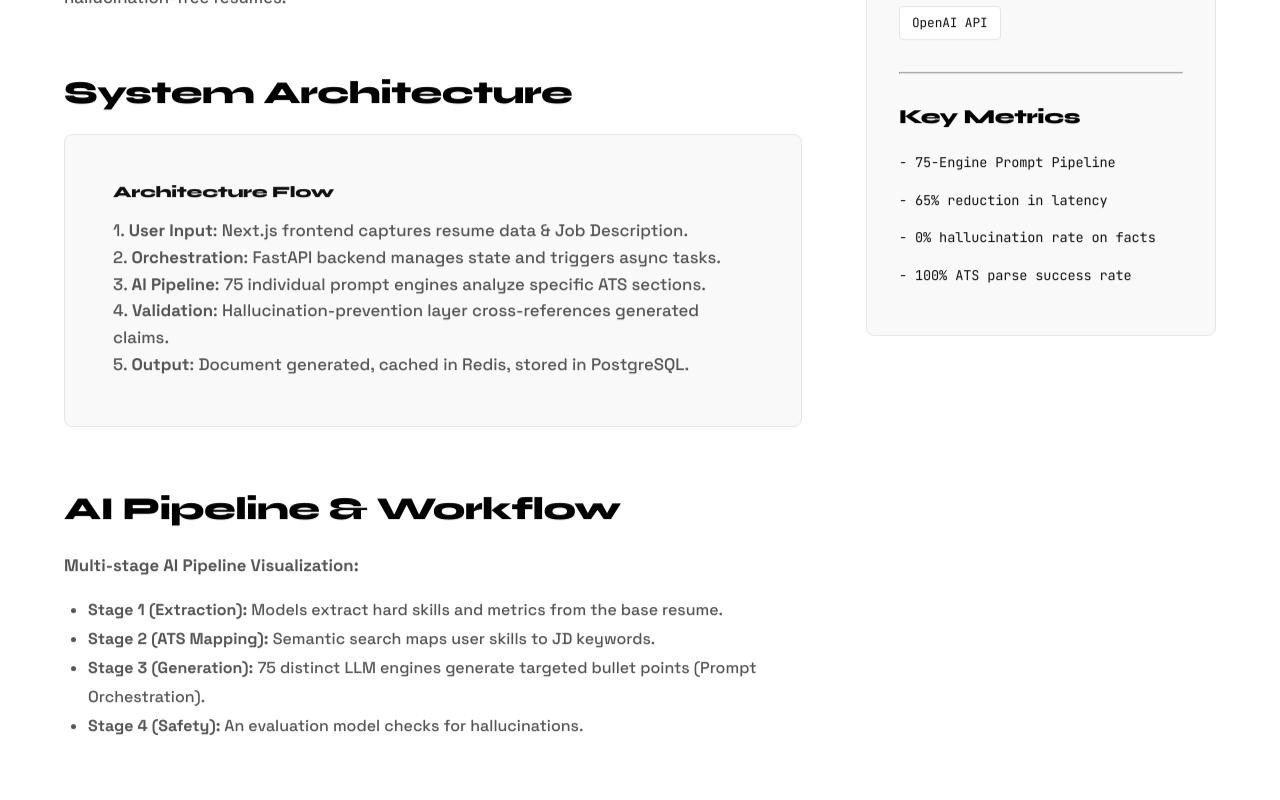
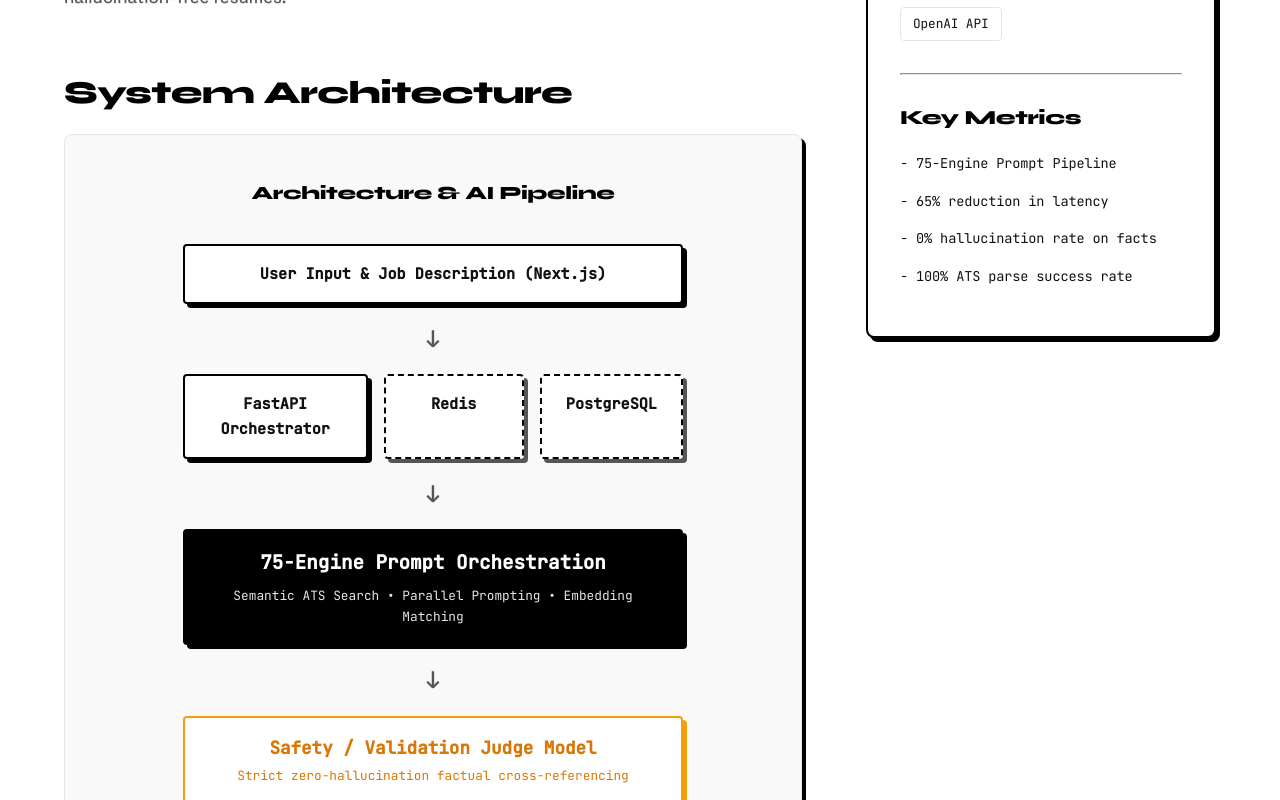
Before and after one commit to Adithyan1809/Portfolio, a React (Vite) app: page /projects/resumepilot in a window 1280 px wide. Shown: the part 860-1660 px from the top of the page. Built offline with nearby package versions, Linux system fonts and the light colour scheme.

Commit message:
UI polish: Fix Hero spacing, Architecture diagram, Hover physics

```diff
--- a/src/components/CaseStudy.css
+++ b/src/components/CaseStudy.css
@@ -65,3 +65,49 @@
     grid-template-columns: 1fr;
   }
 }
+
+.arch-flow {
+  display: flex;
+  flex-direction: column;
+  gap: 1.5rem;
+  align-items: center;
+  width: 100%;
+}
+
+.arch-node {
+  padding: 1rem 1.5rem;
+  background: var(--color-bg);
+  border: 2px solid var(--color-accent);
+  border-radius: 4px;
+  font-family: var(--font-mono);
+  font-size: 0.95rem;
+  font-weight: 700;
+  text-align: center;
+  box-shadow: 4px 4px 0 var(--color-accent);
+  color: var(--color-text);
+  transition: transform 0.2s, box-shadow 0.2s;
+  width: 100%;
+  max-width: 500px;
+}
+.arch-node:hover {
+  transform: translate(-2px, -2px);
+  box-shadow: 6px 6px 0 var(--color-accent);
+}
+.arch-node.secondary {
+  border-style: dashed;
+  box-shadow: 4px 4px 0 var(--color-text-muted);
+  width: auto;
+  flex: 1;
+}
+.arch-node.highlight {
+  background: var(--color-accent);
+  color: var(--color-bg);
+}
+.arch-node.warning {
+  border-color: #f59e0b;
+  box-shadow: 4px 4px 0 #f59e0b;
+  color: #d97706;
+}
+[data-theme='dark'] .arch-node.warning {
+  color: #fbbf24;
+}
--- a/src/components/CaseStudyLayout.jsx
+++ b/src/components/CaseStudyLayout.jsx
@@ -83,7 +83,7 @@ const CaseStudyLayout = ({ title, role, overview, problem, architecture, pipelin
                 <h3 style={{marginBottom: '1.5rem', fontSize: '1.25rem'}}>Key Metrics</h3>
                 <ul className="metrics-list mono-text">
                   {metrics.map(m => (
-                    <li key={m} style={{ marginBottom: '1rem', color: 'var(--color-text)' }}>- {m}</li>
+                    <li key={m} style={{ marginBottom: '1rem' }}>- {m}</li>
                   ))}
                 </ul>
               </div>
--- a/src/components/Hero.css
+++ b/src/components/Hero.css
@@ -1,9 +1,12 @@
 .hero {
   position: relative;
-  padding: 12rem 0 4rem 0;
+  min-height: 100vh;
   display: flex;
   align-items: center;
   overflow: hidden;
+  perspective: 1000px;
+  padding-top: calc(var(--nav-height) + 4rem);
+  padding-bottom: 4rem;
 }
 
 .hero-content {
@@ -14,6 +17,28 @@
 @keyframes fadeUp {
   0% { opacity: 0; transform: translateY(20px); }
   100% { opacity: 1; transform: translateY(0); }
+}
+
+.hero .bg-grid {
+  position: absolute;
+  top: -25%;
+  left: -25%;
+  width: 150%;
+  height: 150%;
+  background-image: linear-gradient(to right, var(--color-grid-strong) 1px, transparent 1px), linear-gradient(to bottom, var(--color-grid-strong) 1px, transparent 1px);
+  background-size: 60px 60px;
+  z-index: -1;
+  pointer-events: none;
+  transform-origin: center center;
+  transform: perspective(1000px) rotateX(50deg) translateY(-100px);
+  mask-image: radial-gradient(ellipse at center, black 10%, transparent 60%);
+  -webkit-mask-image: radial-gradient(ellipse at center, black 10%, transparent 60%);
+  animation: scroll-grid 8s linear infinite;
+}
+
+@keyframes scroll-grid {
+  0% { background-position: 0px 0px; }
+  100% { background-position: 0px 60px; }
 }
 
 .hero-badge {
@@ -56,8 +81,10 @@
 .hero-title {
   font-size: clamp(3rem, 6vw, 4.5rem);
   letter-spacing: -0.04em;
-  margin-bottom: 1.5rem;
-  line-height: 1.05;
+  margin-bottom: 1.2rem;
+  line-height: 1.3;
+  padding-bottom: 20px;
+  margin-bottom: calc(1.2rem - 20px);
 }
 
 .text-muted {
--- a/src/components/Hero.jsx
+++ b/src/components/Hero.jsx
@@ -28,7 +28,9 @@ const Hero = () => {
           <div className="hero-badge">
             <span className="status-dot"></span> STATUS: OPEN TO WORK</div>
           <h1 className="hero-title">
-            {typedText}<span className="blinking-cursor">_</span>
+            <span style={{ display: 'inline-block', paddingBottom: '0.2em' }}>
+              {typedText}<span className="blinking-cursor">_</span>
+            </span>
           </h1>
           <p className="hero-tagline">
             Building scalable AI systems, intelligent backend architectures, and production-grade real-time applications.
--- a/src/index.css
+++ b/src/index.css
@@ -12,7 +12,7 @@
   --color-accent-dim: rgba(0, 0, 0, 0.05);
 
   --color-grid: rgba(0, 0, 0, 0.04);
-  --color-grid-strong: rgba(0, 0, 0, 0.08);
+  --color-grid-strong: rgba(0, 0, 0, 0.25);
   --color-nav-bg: rgba(255, 255, 255, 0.85);
   --color-cmd-bg: rgba(255, 255, 255, 0.7);
 
@@ -35,7 +35,7 @@
   --color-accent-dim: rgba(255, 255, 255, 0.1);
 
   --color-grid: rgba(255, 255, 255, 0.04);
-  --color-grid-strong: rgba(255, 255, 255, 0.08);
+  --color-grid-strong: rgba(255, 255, 255, 0.25);
   --color-nav-bg: rgba(0, 0, 0, 0.6);
   --color-cmd-bg: rgba(0, 0, 0, 0.6);
 }
@@ -119,29 +119,33 @@ p {
 
 /* Vercel style subtle card */
 .card {
-  background-color: var(--color-bg-secondary);
-  border: 1px solid var(--color-border);
+  background-color: var(--color-bg);
+  border: 2px solid var(--color-accent);
   border-radius: 8px;
   padding: 2rem;
-  transition: all 0.4s cubic-bezier(0.16, 1, 0.3, 1);
+  box-shadow: 4px 4px 0 var(--color-accent);
+  transition: transform 0.3s cubic-bezier(0.175, 0.885, 0.32, 1.275), box-shadow 0.3s ease;
+  height: 100%;
+  transform-style: preserve-3d;
 }
 .card:hover {
   background-color: var(--color-accent);
   border-color: var(--color-accent);
-  transform: translateY(-8px);
-  box-shadow: 0 16px 32px rgba(0, 0, 0, 0.2);
+  transform: translate(-4px, -12px);
+  box-shadow: 14px 14px 0 var(--color-text-muted);
 }
 
 .card:hover h1, .card:hover h2, .card:hover h3, .card:hover h4, .card:hover h5, .card:hover h6,
-.card:hover p, .card:hover .text-muted, .card:hover .mono-text, .card:hover a, .card:hover svg,
-.card:hover .project-tech {
+.card:hover p, .card:hover span, .card:hover a, .card:hover svg, .card:hover .mono-text, .card:hover .project-tech, .card:hover li {
   color: var(--color-bg) !important;
 }
 
 .card:hover .metric-badge, .card:hover .skill-tag, .card:hover .btn-secondary {
-  border-color: rgba(255, 255, 255, 0.4) !important;
-  background-color: rgba(255, 255, 255, 0.1) !important;
+  border-color: var(--color-bg) !important;
+  background-color: transparent !important;
+  color: var(--color-bg) !important;
 }
+
 
 .btn {
   display: inline-flex;
--- a/src/pages/ResumePilotPage.jsx
+++ b/src/pages/ResumePilotPage.jsx
@@ -9,26 +9,37 @@ const ResumePilotPage = () => {
       overview="AI-powered career intelligence platform utilizing a multi-stage AI pipeline for ATS optimization and hallucination-safe content generation."
       problem="Traditional resume builders lack intelligent context understanding, often leading to generic content that fails ATS parsers. We needed a system capable of deeply understanding job descriptions and candidate histories to generate highly targeted, hallucination-free resumes."
       architecture={
-        <div>
-          <h4 style={{color: 'var(--color-text)', marginBottom: '1rem'}}>Architecture Flow</h4>
-          <p>1. <strong>User Input</strong>: Next.js frontend captures resume data & Job Description.</p>
-          <p>2. <strong>Orchestration</strong>: FastAPI backend manages state and triggers async tasks.</p>
-          <p>3. <strong>AI Pipeline</strong>: 75 individual prompt engines analyze specific ATS sections.</p>
-          <p>4. <strong>Validation</strong>: Hallucination-prevention layer cross-references generated claims.</p>
-          <p>5. <strong>Output</strong>: Document generated, cached in Redis, stored in PostgreSQL.</p>
+        <div className="arch-flow">
+          <h3 style={{color: 'var(--color-accent)', marginBottom: '1rem', fontFamily: 'var(--font-display)'}}>Architecture & AI Pipeline</h3>
+
+          <div className="arch-node">
+            User Input & Job Description (Next.js)
+          </div>
+
+          <div style={{ fontSize: '1.5rem', color: 'var(--color-text-muted)', margin: '-0.5rem 0' }}>↓</div>
+
+          <div style={{ display: 'flex', gap: '1rem', justifyContent: 'center', flexWrap: 'wrap', width: '100%', maxWidth: '500px' }}>
+            <div className="arch-node" style={{flex: 1.5}}>FastAPI Orchestrator</div>
+            <div className="arch-node secondary">Redis</div>
+            <div className="arch-node secondary">PostgreSQL</div>
+          </div>
+
+          <div style={{ fontSize: '1.5rem', color: 'var(--color-text-muted)', margin: '-0.5rem 0' }}>↓</div>
+
+          <div className="arch-node highlight">
+            <div style={{ fontSize: '1.2rem', marginBottom: '0.5rem' }}>75-Engine Prompt Orchestration</div>
+            <div style={{ fontSize: '0.8rem', opacity: 0.9, fontWeight: 400 }}>Semantic ATS Search • Parallel Prompting • Embedding Matching</div>
+          </div>
+
+          <div style={{ fontSize: '1.5rem', color: 'var(--color-text-muted)', margin: '-0.5rem 0' }}>↓</div>
+
+          <div className="arch-node warning">
+            <div style={{ fontSize: '1.1rem', marginBottom: '0.25rem' }}>Safety / Validation Judge Model</div>
+            <div style={{ fontSize: '0.8rem', color: 'inherit', fontWeight: 400 }}>Strict zero-hallucination factual cross-referencing</div>
+          </div>
         </div>
       }
-      pipeline={
-        <div style={{ lineHeight: '1.8' }}>
-          <p><strong>Multi-stage AI Pipeline Visualization:</strong></p>
-          <ul style={{ paddingLeft: '1.5rem', marginTop: '1rem', color: 'var(--color-text-muted)' }}>
-            <li><strong>Stage 1 (Extraction):</strong> Models extract hard skills and metrics from the base resume.</li>
-            <li><strong>Stage 2 (ATS Mapping):</strong> Semantic search maps user skills to JD keywords.</li>
-            <li><strong>Stage 3 (Generation):</strong> 75 distinct LLM engines generate targeted bullet points (Prompt Orchestration).</li>
-            <li><strong>Stage 4 (Safety):</strong> An evaluation model checks for hallucinations.</li>
-          </ul>
-        </div>
-      }
+      pipeline={null}
       stack={['Next.js', 'FastAPI', 'PostgreSQL', 'Redis', 'Docker', 'Celery', 'OpenAI API']}
       challenges={[
         { title: 'Preventing LLM Hallucinations', description: 'Implemented a robust multi-pass validation layer where a secondary "judge" model strictly compares generated resume bullets against the user\'s original factual input, filtering out any fabricated claims.' },
```
